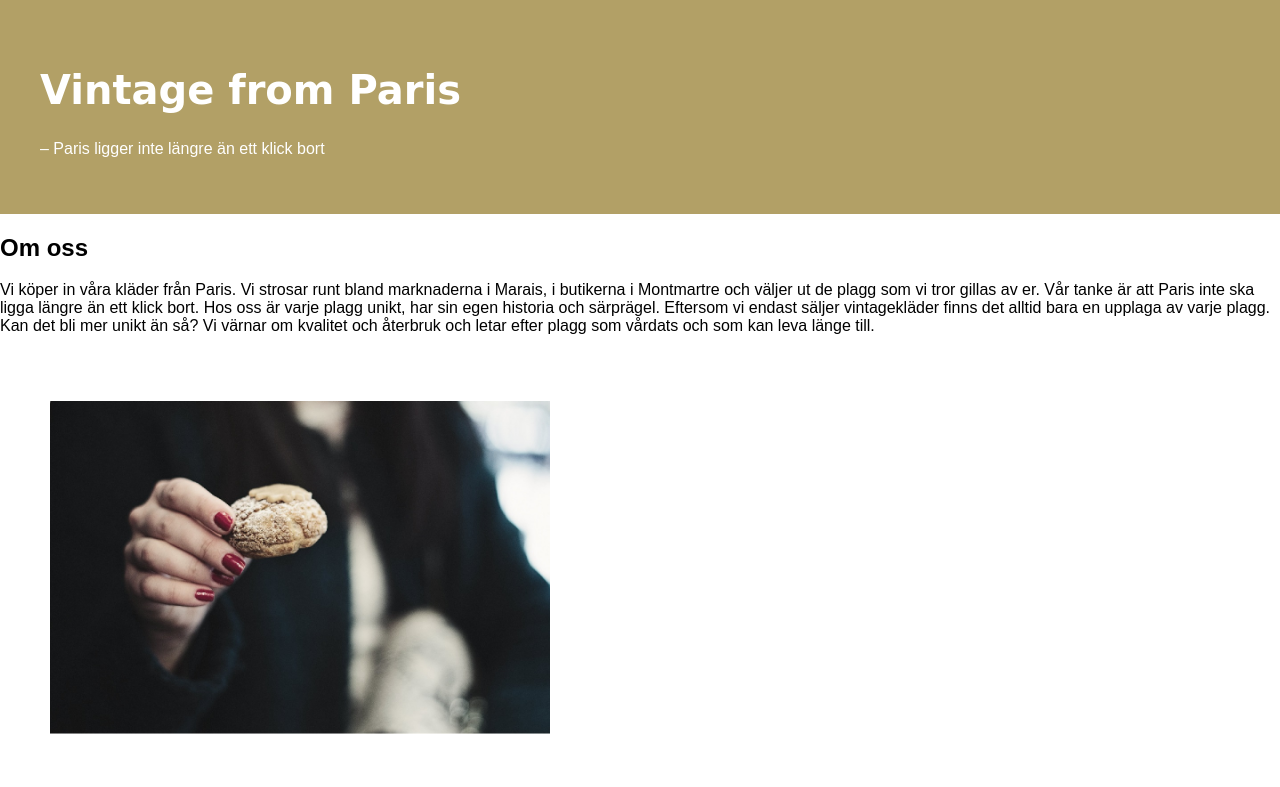
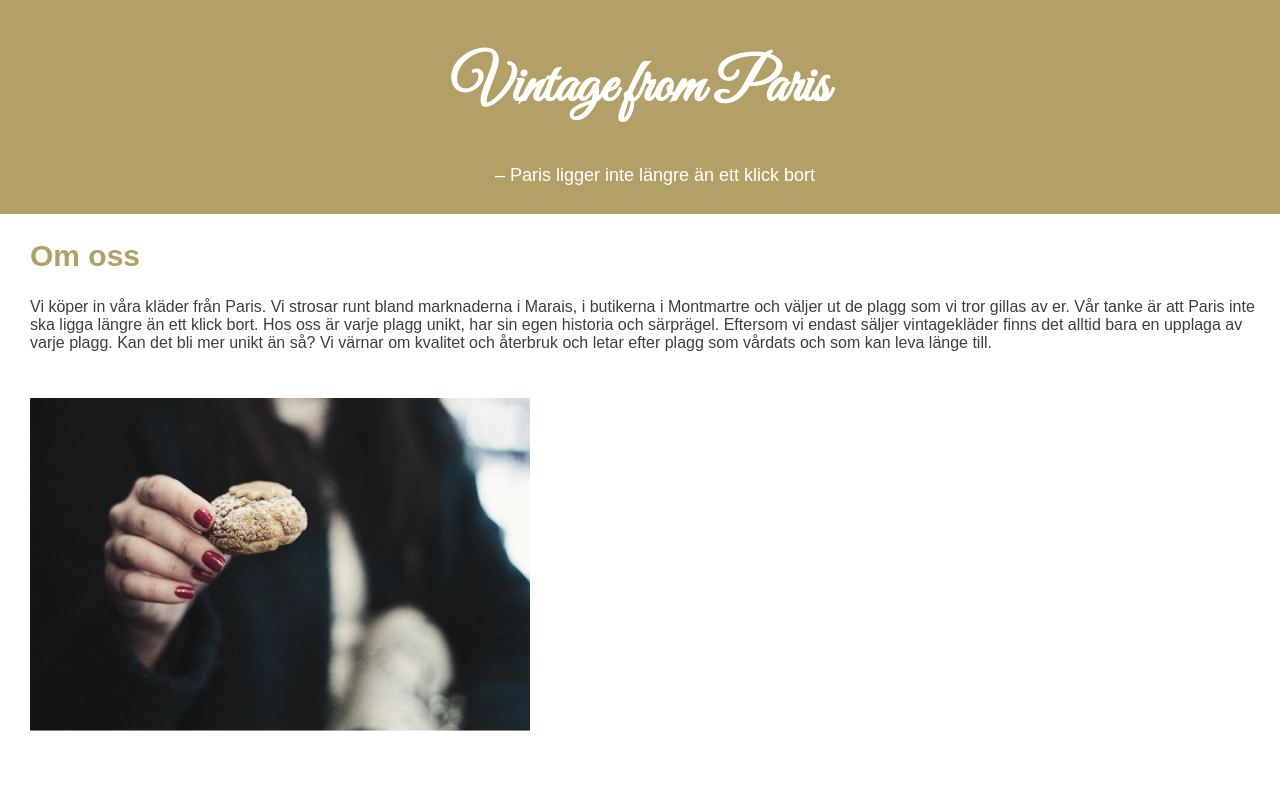
Before and after one commit to lollalo/LearningToCode, a plain HTML site: page index.html in a window 1280 px wide. Shown: the top 787 px of the page. Drawn offline with Linux system fonts and the light colour scheme; a web font is replaced by a local one.

Commit message:
Css fonts and colors

```diff
--- a/index.html
+++ b/index.html
@@ -8,16 +8,16 @@
     <link rel="stylesheet" type="text/css" href="pure.css">
     <!-- Style sheet for your custom styles -->
     <link rel="stylesheet" type="text/css" href="styles.css">
-    <link href="https://fonts.googleapis.com/css?family=Clicker+Script" rel="stylesheet">
+  <link href="https://fonts.googleapis.com/css?family=Great+Vibes" rel="stylesheet">
     <title>Welcome to Paris</title>
   </head>
   <body>
     <header>
     <h1>Vintage from Paris</h1>
-    <p>– Paris ligger inte längre än ett klick bort</p>
+    <p class="tagline">– Paris ligger inte längre än ett klick bort</p>
   </header>
     <div>
-                <h2>Om oss</h2>
+            <h2>Om oss</h2>
     <p>Vi köper in våra kläder från Paris. Vi strosar runt bland marknaderna i Marais, i butikerna i Montmartre och väljer ut de plagg som vi tror gillas av er. Vår tanke är att Paris inte ska ligga längre än ett klick bort. Hos oss är varje plagg unikt, har sin egen historia och särprägel. Eftersom vi endast säljer vintagekläder finns det alltid bara en upplaga av varje plagg. Kan det bli mer unikt än så? Vi värnar om kvalitet och återbruk och letar efter plagg som vårdats och som kan leva länge till.</p>
     <img src=".\img\DSC00114-1.jpg" />
   </div>
@@ -25,7 +25,7 @@
             <h2>Idén bakom</h2>
     <p>Idén till Vintage from Paris föddes en solig vårdag i Paris för ett par år. Varför inte ta med sig Paris hem? Romantiken, kläderna, blommorna, dofterna, och framförallt känslan. Sagt och gjort, efter två år förverkligades idén och Vintage from Paris startades av Karin, Hanna och Peter.</p>
 
-    <img class="center" src=".\img\rosor-2 Paris.jpg" />
+    <img class:"position" src=".\img\rosor-2 Paris.jpg" />
   </div>
   <div>
             <h2>I dagsläget</h2>
--- a/styles.css
+++ b/styles.css
@@ -1,14 +1,31 @@
 header {
+  text-align: center;
   color: #fff;
-  padding: 40px;
+  padding: 10px;
   background-color: #b2a066;
 }
+.tagline {
+  color: #fff;
+  font-size: 18px;
+}
 h1  {
-  font-size: 40px;
+  font-size: 60px;
   color: #fff;
-  font-family: 'Clicker Script', cursive;
+  font-family: 'Great Vibes', cursive;
+}
+h2 {
+  font-size: 30px;
+  margin-left: 30px;
+  color: #b2a066;
+}
+p {
+  margin-left: 30px;
+  color: #3d3e3f;
 }
 img {
   width: 500px;
-  padding: 50px;
+  padding: 30px;
 }
+.position {
+    float: right;
+}
```
